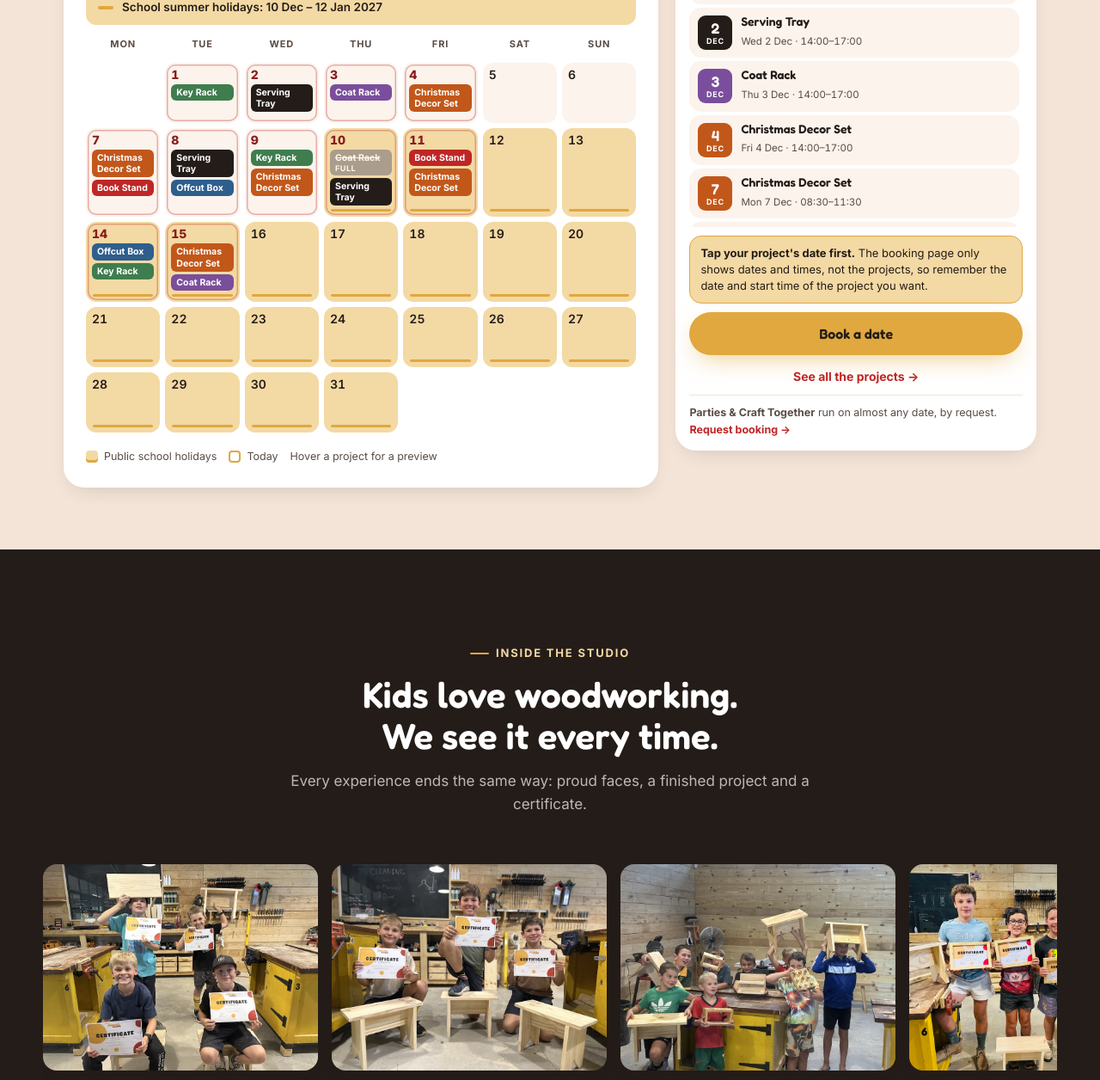
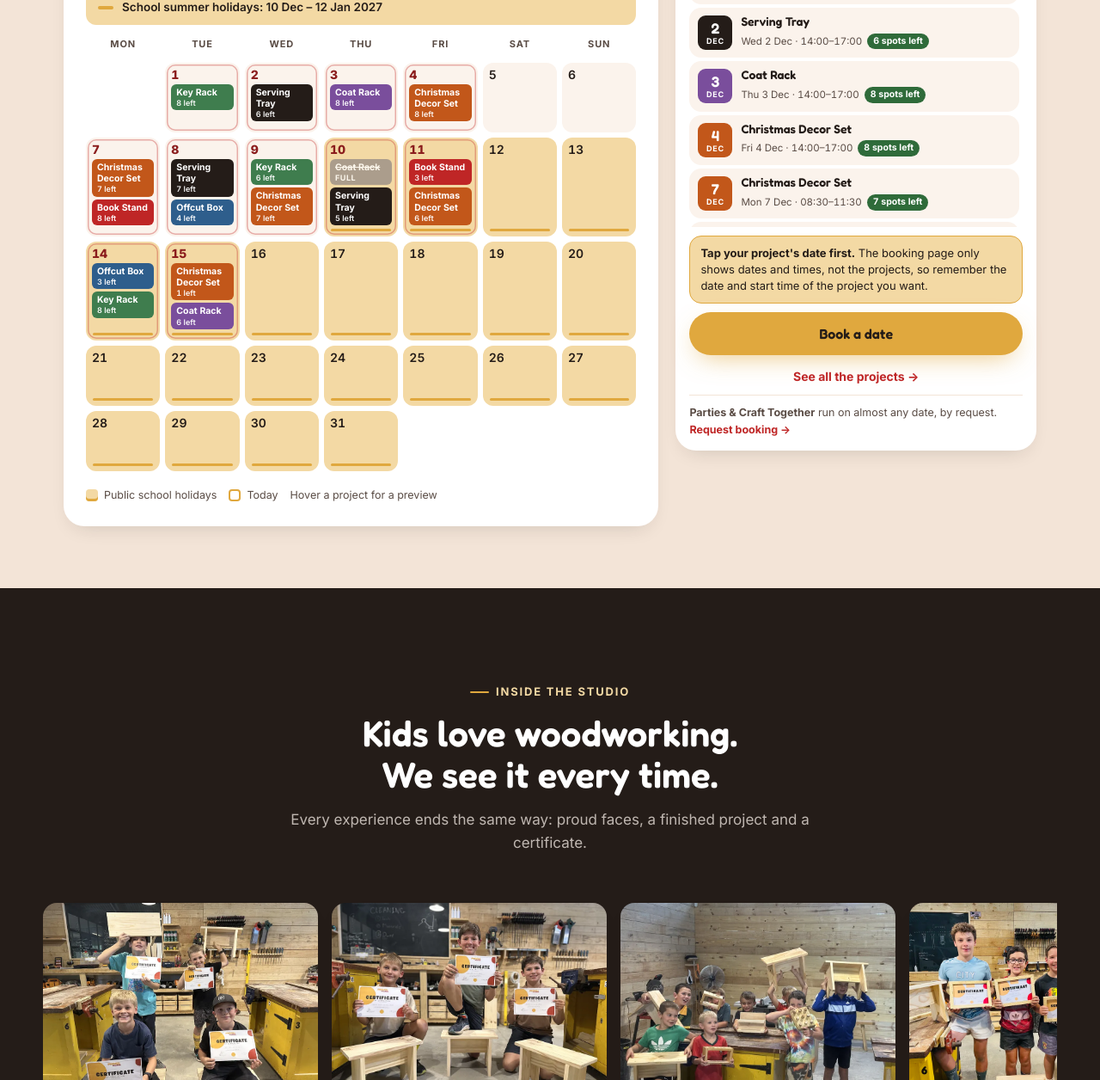
Before and after one commit to henkvds17-alt/prowell-woodskills-website, a plain HTML site: page index.html in a window 1280 px wide. Shown: the part 3485-4741 px from the top of the page at 86% size. Drawn offline with Linux system fonts and the light colour scheme.

Commit message:
Calendar: show exact spots left on every holiday session
Co-Authored-By: Claude Opus 5.5 <noreply@anthropic.com>
Claude-Session: https://claude.ai/code/session_01PL3Pd5RBEUeJUY7UphVtEj

```diff
--- a/index.html
+++ b/index.html
@@ -272,7 +272,8 @@ fbq('track','PageView');
   .chip .fl{display:block;font-size:9px;letter-spacing:.06em;text-transform:uppercase;}
   .srow.full{opacity:.6;} .srow.full .n b{text-decoration:line-through;}
   .sbadge{display:inline-block;font-style:normal;margin-left:6px;font-size:10.5px;font-weight:700;padding:1px 7px;border-radius:100px;vertical-align:1px;}
-  .sbadge.full{background:#E7E1DC;color:var(--charcoal);} .sbadge.low{background:var(--red);color:var(--white);}
+  .sbadge.full{background:#E7E1DC;color:var(--charcoal);} .sbadge.low{background:var(--red);color:var(--white);} .sbadge.ok{background:#2F6B3A;color:var(--white);}
+  .chip .lf{display:block;font-size:9px;font-weight:600;opacity:.95;}
   .chip .sh{display:none;}
   .proj-key{display:flex;flex-wrap:wrap;gap:8px;margin:0 0 14px;}
   .proj-key span{display:inline-flex;align-items:center;gap:7px;font-size:13px;font-weight:600;background:var(--cream);border-radius:100px;padding:5px 12px 5px 6px;}
@@ -923,28 +924,28 @@ const workshops = [
    Format: date "YYYY-MM-DD", start/end "HH:MM", project = name shown on the calendar
    (should match a project on holiday-projects.html). Availability/spots are handled by Wix.
    December 2026 holiday schedule (Granola "Holiday workshops schedule", 23 Oct 2026). Add the same sessions in Wix. */
-/* Optional per session: full:true = fully booked (greyed out, can't be chosen); left:N = "Only N spots left".
-   Kept in sync with Wix by the daily "Prowell WoodSkills fully booked check". */
+/* Per session: full:true = fully booked (greyed out, can't be chosen); left:N = exact spots left (shown on every session, red at 2 or fewer).
+   Kept in sync with Wix every 4 hours by the scheduled task "Prowell WoodSkills spots left sync". */
 const SESSIONS = [
-  {date:"2026-11-30", start:"14:00", end:"17:00", project:"Book Stand"},
-  {date:"2026-12-01", start:"14:00", end:"17:00", project:"Key Rack"},
-  {date:"2026-12-02", start:"14:00", end:"17:00", project:"Serving Tray"},
-  {date:"2026-12-03", start:"14:00", end:"17:00", project:"Coat Rack"},
-  {date:"2026-12-04", start:"14:00", end:"17:00", project:"Christmas Decor Set"},
-  {date:"2026-12-07", start:"08:30", end:"11:30", project:"Christmas Decor Set"},
-  {date:"2026-12-07", start:"14:00", end:"17:00", project:"Book Stand"},
-  {date:"2026-12-08", start:"08:30", end:"11:30", project:"Serving Tray"},
-  {date:"2026-12-08", start:"14:00", end:"17:00", project:"Offcut Box"},
-  {date:"2026-12-09", start:"08:30", end:"11:30", project:"Key Rack"},
-  {date:"2026-12-09", start:"14:00", end:"17:00", project:"Christmas Decor Set"},
+  {date:"2026-11-30", start:"14:00", end:"17:00", project:"Book Stand", left:4},
+  {date:"2026-12-01", start:"14:00", end:"17:00", project:"Key Rack", left:8},
+  {date:"2026-12-02", start:"14:00", end:"17:00", project:"Serving Tray", left:6},
+  {date:"2026-12-03", start:"14:00", end:"17:00", project:"Coat Rack", left:8},
+  {date:"2026-12-04", start:"14:00", end:"17:00", project:"Christmas Decor Set", left:8},
+  {date:"2026-12-07", start:"08:30", end:"11:30", project:"Christmas Decor Set", left:7},
+  {date:"2026-12-07", start:"14:00", end:"17:00", project:"Book Stand", left:8},
+  {date:"2026-12-08", start:"08:30", end:"11:30", project:"Serving Tray", left:7},
+  {date:"2026-12-08", start:"14:00", end:"17:00", project:"Offcut Box", left:4},
+  {date:"2026-12-09", start:"08:30", end:"11:30", project:"Key Rack", left:6},
+  {date:"2026-12-09", start:"14:00", end:"17:00", project:"Christmas Decor Set", left:7},
   {date:"2026-12-10", start:"08:30", end:"11:30", project:"Coat Rack", full:true},
-  {date:"2026-12-10", start:"14:00", end:"17:00", project:"Serving Tray"},
+  {date:"2026-12-10", start:"14:00", end:"17:00", project:"Serving Tray", left:5},
   {date:"2026-12-11", start:"08:30", end:"11:30", project:"Book Stand", left:3},
-  {date:"2026-12-11", start:"14:00", end:"17:00", project:"Christmas Decor Set"},
-  {date:"2026-12-14", start:"08:30", end:"11:30", project:"Offcut Box"},
-  {date:"2026-12-14", start:"14:00", end:"17:00", project:"Key Rack"},
+  {date:"2026-12-11", start:"14:00", end:"17:00", project:"Christmas Decor Set", left:6},
+  {date:"2026-12-14", start:"08:30", end:"11:30", project:"Offcut Box", left:3},
+  {date:"2026-12-14", start:"14:00", end:"17:00", project:"Key Rack", left:8},
   {date:"2026-12-15", start:"08:30", end:"11:30", project:"Christmas Decor Set", left:1},
-  {date:"2026-12-15", start:"14:00", end:"17:00", project:"Coat Rack"}
+  {date:"2026-12-15", start:"14:00", end:"17:00", project:"Coat Rack", left:6}
 ];
 
 /* PUBLIC SCHOOL HOLIDAYS (learners) — national DBE calendar, followed by all provinces incl. Western Cape.
@@ -1037,6 +1038,7 @@ const today=new Date(); today.setHours(0,0,0,0);
 const iso=d=>`${d.getFullYear()}-${String(d.getMonth()+1).padStart(2,'0')}-${String(d.getDate()).padStart(2,'0')}`;
 const parse=s=>{const [y,m,d]=s.split('-').map(Number);return new Date(y,m-1,d);};
 let useSample=false, viewY=today.getFullYear(), viewM=today.getMonth(), selected=null, filterProj=null, selSess=null; // selSess = "date|start" of the chosen session
+const spotsTxt=n=>`${n} spot${n===1?'':'s'} left`;
 const allSessions=()=> SESSIONS.filter(s=>parse(s.date)>=today).sort((a,b)=>(a.date+a.start).localeCompare(b.date+b.start));
 const sessions=()=> allSessions().filter(s=>!filterProj||s.project===filterProj);
 
@@ -1091,7 +1093,7 @@ function renderCal(){
     if(holidayOn(k) && dt>=today) cls+=' hol';
     if(ss){cls+=' has'; if(selected===k) cls+=' sel';}
     const el=document.createElement(ss?'button':'div'); el.className=cls;
-    el.innerHTML=`<span class="dn">${d}</span>${ss?`<span class="chips">${ss.map(s=>`<span class="chip${s.full?' full':''}" style="background:${pc(s.project)}" data-key="${k}|${s.start}" data-pop="${s.project}" data-when="${fmtDay(dt)} · ${s.start}–${s.end}${s.full?' · FULLY BOOKED':''}"><span class="t">${s.start}</span><span class="nm">${s.project}</span><span class="sh">${shortName(s.project)}</span>${s.full?'<span class="fl">Full</span>':''}</span>`).join('')}</span>`:''}`;
+    el.innerHTML=`<span class="dn">${d}</span>${ss?`<span class="chips">${ss.map(s=>`<span class="chip${s.full?' full':''}" style="background:${pc(s.project)}" data-key="${k}|${s.start}" data-pop="${s.project}" data-when="${fmtDay(dt)} · ${s.start}–${s.end}${s.full?' · FULLY BOOKED':(s.left?' · '+spotsTxt(s.left):'')}"><span class="t">${s.start}</span><span class="nm">${s.project}</span><span class="sh">${shortName(s.project)}</span>${s.full?'<span class="fl">Full</span>':(s.left?`<span class="lf">${s.left} left</span>`:'')}</span>`).join('')}</span>`:''}`;
     if(ss){el.type='button';
       el.setAttribute('aria-label',`${d} ${MONTHS[viewM]}: ${ss.map(s=>s.project+' '+s.start).join(', ')}`);
       el.onclick=e=>{const ch=e.target.closest('.chip'); selected=k; selSess=ch?ch.dataset.key:(ss.length===1?k+'|'+ss[0].start:(selSess&&selSess.startsWith(k+'|')?selSess:null));renderCal();renderList();const t=document.querySelector(selSess?`.srow[data-key="${selSess}"]`:`.srow[data-date="${k}"]`);t&&t.scrollIntoView({block:'nearest',behavior:'smooth'});};}
@@ -1148,7 +1150,7 @@ function renderList(){
       <div class="srows">${list.length?list.map(s=>{const d=parse(s.date);
         return `<div class="srow ${s.full?'full ':''}${selSess===s.date+'|'+s.start||(!selSess&&selected===s.date)?'sel':''}" data-date="${s.date}" data-key="${s.date}|${s.start}" data-pop="${s.project}" data-when="${fmtDay(d)} · ${s.start}–${s.end}">
           <div class="d" style="background:${pc(s.project)}"><b>${d.getDate()}</b><small>${MONTHS[d.getMonth()].slice(0,3)}</small></div>
-          <div class="n"><b>${s.project}</b><span>${fmtDay(d)} · ${s.start}–${s.end}${s.full?'<i class="sbadge full">Fully booked</i>':(s.left?`<i class="sbadge low">Only ${s.left} spot${s.left===1?'':'s'} left</i>`:'')}</span></div>
+          <div class="n"><b>${s.project}</b><span>${fmtDay(d)} · ${s.start}–${s.end}${s.full?'<i class="sbadge full">Fully booked</i>':(s.left?`<i class="sbadge ${s.left<=2?'low':'ok'}">${spotsTxt(s.left)}</i>`:'')}</span></div>
           </div>`;}).join('')
         :`<p class="panel-note" style="border:none;padding:0">No dates for this project yet. New dates are added before every school holiday.</p>`}</div>
       <div class="book-remind">${remindHtml()}</div>
```
